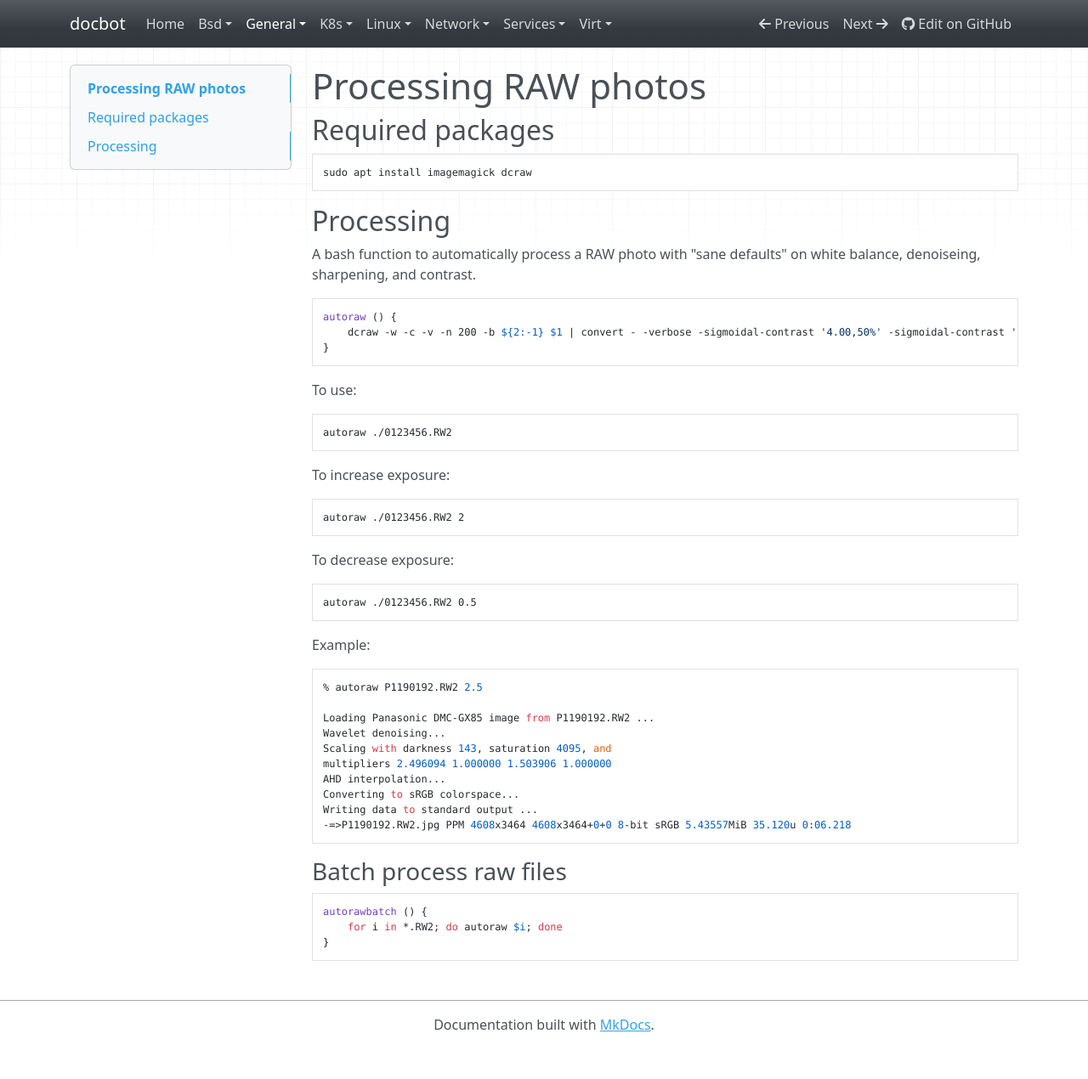
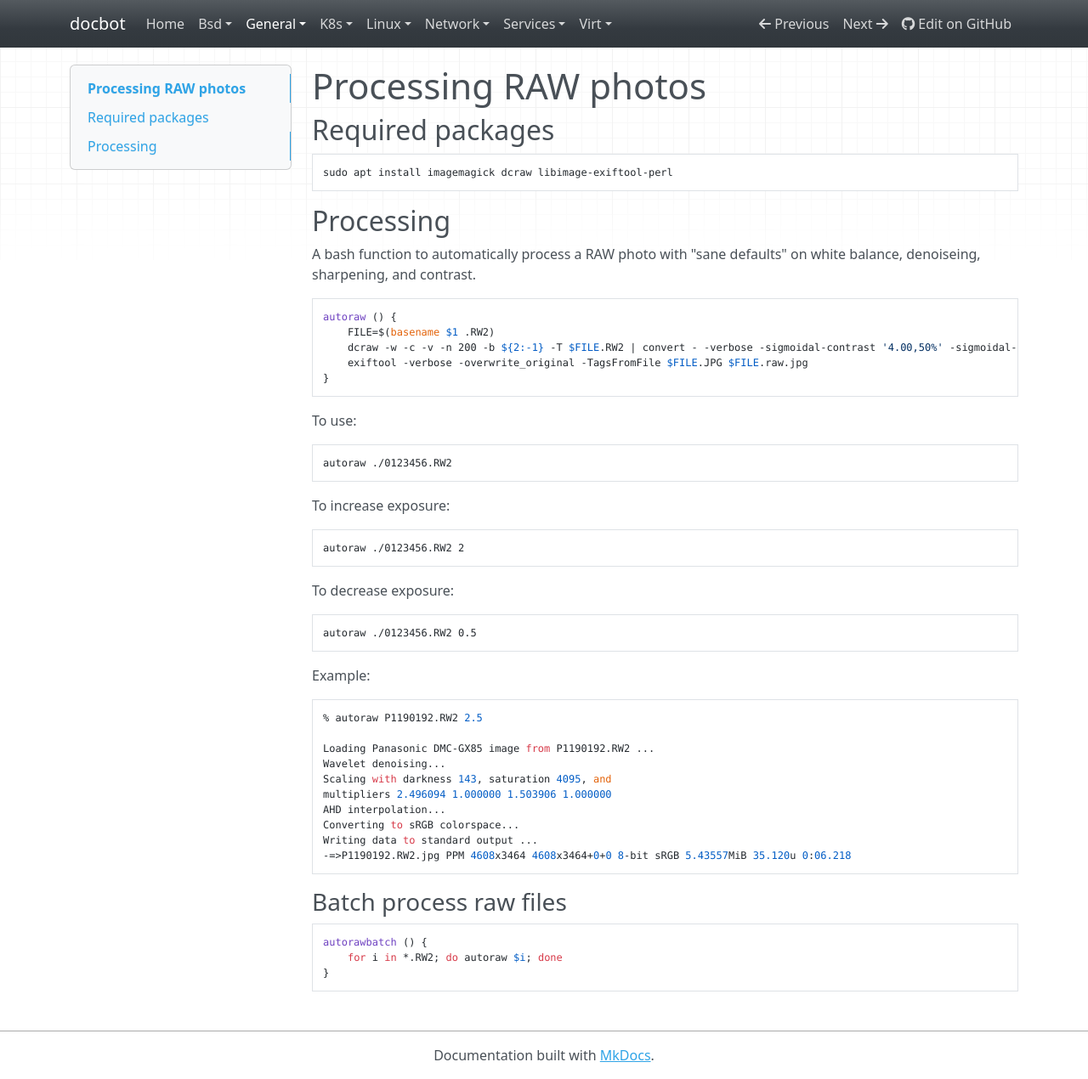
Before and after one commit to noahbailey/docbot, an MkDocs documentation site: the page built from docs/general/raw-photo.md, in a window 1280 px wide and 1270 px high. Shown: the whole window at 85% size. Built offline with MkDocs 1.6.1, drawn with Linux system fonts in a browser that asks for light colours; nearby versions of some CDN libraries.

Commit message:
Fixup metadata when creating the jpg

````diff
--- a/docs/general/raw-photo.md
+++ b/docs/general/raw-photo.md
@@ -2,7 +2,7 @@
 
 ## Required packages
 
-    sudo apt install imagemagick dcraw
+    sudo apt install imagemagick dcraw libimage-exiftool-perl
 
 ## Processing
 
@@ -10,7 +10,9 @@ A bash function to automatically process a RAW photo with "sane defaults" on whi
 
 ```
 autoraw () {
-    dcraw -w -c -v -n 200 -b ${2:-1} $1 | convert - -verbose -sigmoidal-contrast '4.00,50%' -sigmoidal-contrast '-5.00,0%' -adaptive-sharpen '0x4.0' -quality '90' $1.jpg
+    FILE=$(basename $1 .RW2)
+    dcraw -w -c -v -n 200 -b ${2:-1} -T $FILE.RW2 | convert - -verbose -sigmoidal-contrast '4.00,50%' -sigmoidal-contrast '-5.00,0%' -adaptive-sharpen '0x4.0' -quality '90' $FILE.raw.jpg
+    exiftool -verbose -overwrite_original -TagsFromFile $FILE.JPG $FILE.raw.jpg
 }
 ```
 
````
